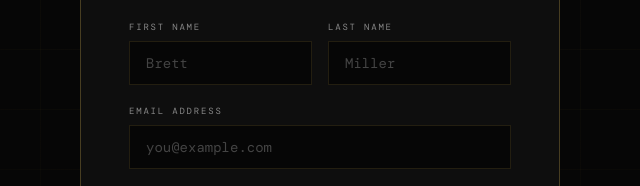
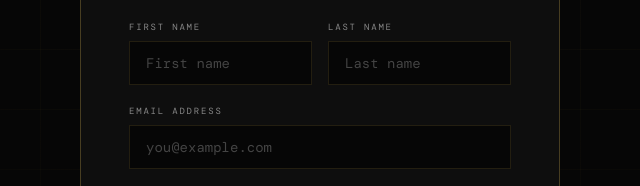
Before and after one commit to Packlifedogrescue/Tradephex, a website: page public/signup.html in a window 1280 px wide. Shown: the part 371-557 px from the top of the page, 320-960 px from the left. Drawn offline with nearby package versions, Linux system fonts and the light colour scheme; a web font is replaced by a local one.

Commit message:
Add files via upload

```diff
--- a/public/signup.html
+++ b/public/signup.html
@@ -92,11 +92,11 @@ footer{padding:24px 60px;border-top:1px solid var(--border);display:flex;justify
     <div class="form-row">
       <div class="form-group">
         <label class="form-label">First Name</label>
-        <input type="text" class="form-input" id="firstName" placeholder="Brett" autocomplete="given-name">
+        <input type="text" class="form-input" id="firstName" placeholder="First name" autocomplete="given-name">
       </div>
       <div class="form-group">
         <label class="form-label">Last Name</label>
-        <input type="text" class="form-input" id="lastName" placeholder="Miller" autocomplete="family-name">
+        <input type="text" class="form-input" id="lastName" placeholder="Last name" autocomplete="family-name">
       </div>
     </div>
 
```
